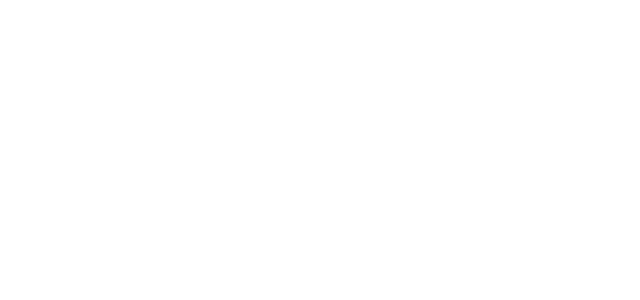
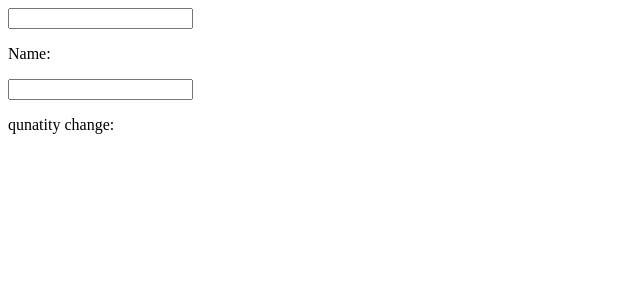
Before and after one commit to okechukwu-okolie/practicingReactHooks, a React (Vite) app: page / in a window 1280 px wide. Shown: the top 300 px of the page, without its empty margins (0-640 px from the left). Built offline with nearby package versions, Linux system fonts and the light colour scheme.

Commit message:
first commit 2

```diff
--- a/src/MyComponent2.jsx
+++ b/src/MyComponent2.jsx
@@ -4,11 +4,25 @@
 import React from 'react'
 
 const MyComponent2 = () => {
+    const [name,setName]=useState('')//for string
+    const [quantity, setQuantity] = useState()
+
+    function displayName(e){
+        setName(e.target.value)
+    }
+    function quantityChange(e){
+        setQuantity(e.target.value)
+    }
+
 
 
   return (
     <div>
+        <input type="text" onChange={displayName} value={name} />
+        <p>Name: {name}</p>
 
+        <input type='number' value={quantity} onChange={quantityChange} />
+        <p>qunatity change: {quantity}</p>
     </div>
   )
 }
```
